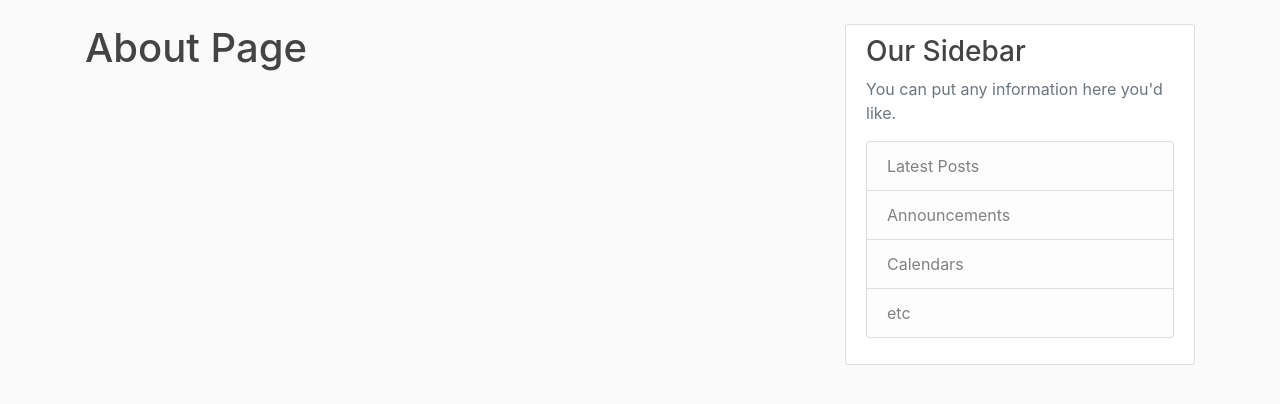
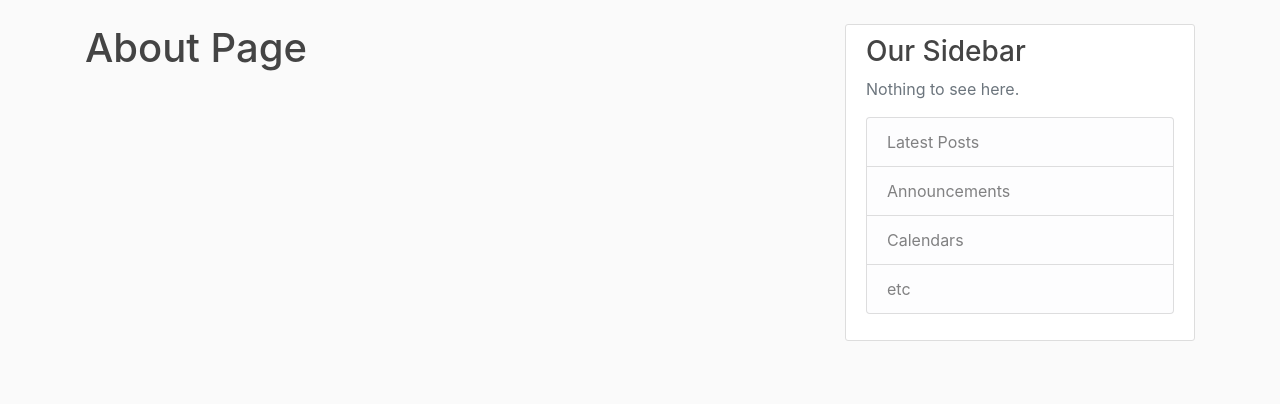
Before and after one commit to oldcoronavirus/Flaskblog, a Flask app: page /about in a window 1280 px wide. Shown: the part 56-460 px from the top of the page. Run offline with Flask 2, Linux system fonts and the light colour scheme; some libraries are stand-ins or nearby versions.

Commit message:
Fixed unrelated text in website

```diff
--- a/flaskblog/templates/layout.html
+++ b/flaskblog/templates/layout.html
@@ -61,7 +61,7 @@
         <div class="col-md-4">
           <div class="content-section">
             <h3>Our Sidebar</h3>
-            <p class='text-muted'>You can put any information here you'd like.
+            <p class='text-muted'>Nothing to see here.
               <ul class="list-group">
                 <li class="list-group-item list-group-item-light">Latest Posts</li>
                 <li class="list-group-item list-group-item-light">Announcements</li>
```
Also changed, not shown: flaskblog/site.db.
